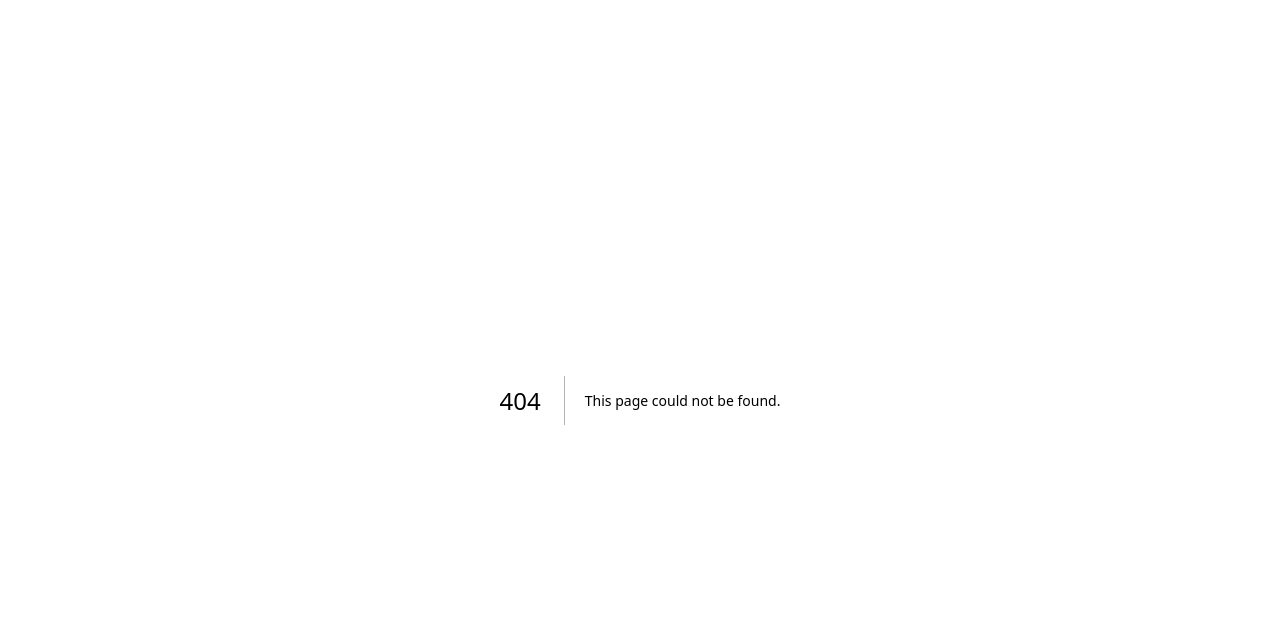
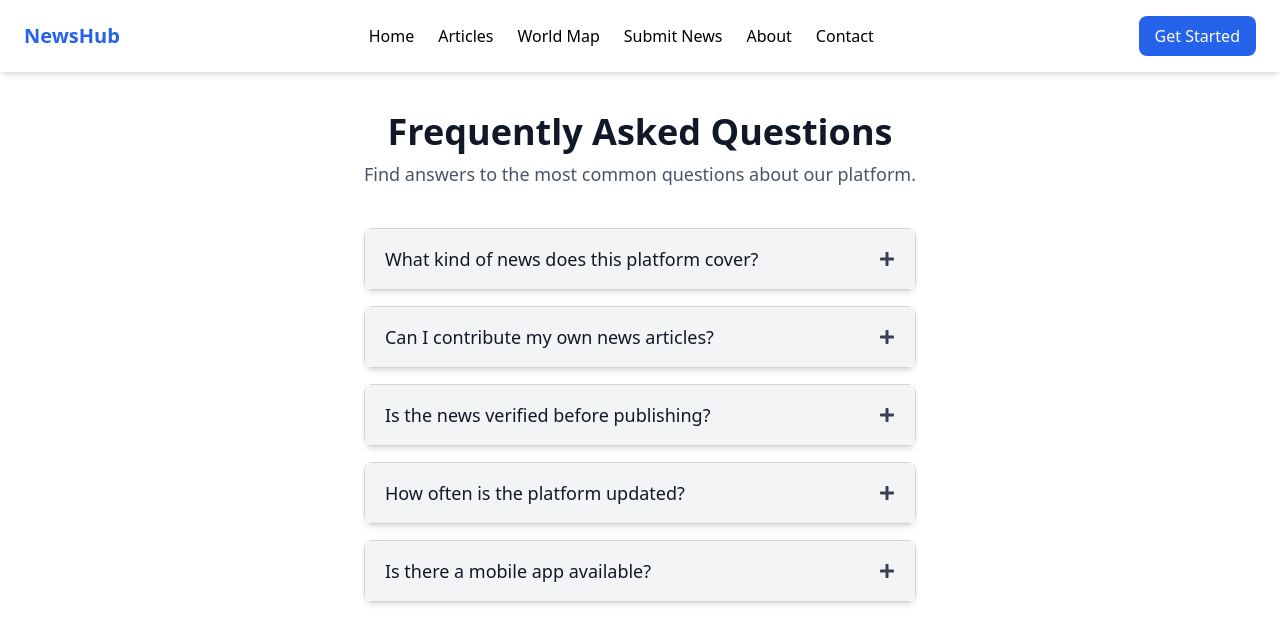
Before and after one commit to fabriceCODER/ukuri, a Next.js app in the folder frontend/: page /faq in a window 1280 px wide. Before the commit this address had no page. Shown: the top 644 px of the page. Built offline with nearby package versions, Linux system fonts and the light colour scheme.

Commit message:
feat: Added frequently asked questions page

```diff
--- /dev/null
+++ b/frontend/app/faq/page.tsx
@@ -0,0 +1,79 @@
+"use client";
+
+import { useState } from "react";
+import { motion } from "framer-motion";
+import { FaPlus, FaMinus } from "react-icons/fa";
+import Navbar from "@/components/layout/Navbar";
+import Footer from "@/components/layout/Footer";
+
+const faqData = [
+    {
+        question: "What kind of news does this platform cover?",
+        answer: "We cover news from all domains, including politics, technology, business, health, sports, and more. Our goal is to provide well-rounded, fact-based journalism."
+    },
+    {
+        question: "Can I contribute my own news articles?",
+        answer: "Yes! We encourage community-driven reporting. You can submit your news articles through the 'Submit News' section, and our editorial team will review them before publishing."
+    },
+    {
+        question: "Is the news verified before publishing?",
+        answer: "Absolutely. Our team ensures that all submitted articles go through a strict verification process to maintain credibility and accuracy."
+    },
+    {
+        question: "How often is the platform updated?",
+        answer: "Our platform is updated in real-time, ensuring that you get the latest and most relevant news as soon as it happens."
+    },
+    {
+        question: "Is there a mobile app available?",
+        answer: "Currently, we are working on a mobile app for iOS and Android to enhance your experience. Stay tuned for updates!"
+    }
+];
+
+const FAQPage = () => {
+    const [openIndex, setOpenIndex] = useState<number | null>(null);
+
+    const toggleFAQ = (index: number) => {
+        setOpenIndex(openIndex === index ? null : index);
+    };
+
+    return (
+        <section className="w-fit mx-auto my-28 px-6">
+            <Navbar/>
+            <h1 className="text-4xl font-bold text-center text-gray-900">Frequently Asked Questions</h1>
+            <p className="text-lg text-center text-gray-600 mt-2">Find answers to the most common questions about our platform.</p>
+
+            <div className="mt-10 space-y-4">
+                {faqData.map((faq, index) => (
+                    <motion.div
+                        key={index}
+                        initial={{ opacity: 0, y: 10 }}
+                        animate={{ opacity: 1, y: 0 }}
+                        transition={{ duration: 0.3, delay: index * 0.1 }}
+                        className="border border-gray-300 rounded-lg shadow-md"
+                    >
+                        <button
+                            onClick={() => toggleFAQ(index)}
+                            className="w-full flex justify-between items-center px-5 py-4 bg-gray-100 hover:bg-gray-200 transition"
+                        >
+                            <span className="text-lg font-medium text-gray-900">{faq.question}</span>
+                            {openIndex === index ? <FaMinus className="text-gray-700" /> : <FaPlus className="text-gray-700" />}
+                        </button>
+
+                        {openIndex === index && (
+                            <motion.div
+                                initial={{ opacity: 0, height: 0 }}
+                                animate={{ opacity: 1, height: "auto" }}
+                                transition={{ duration: 0.3 }}
+                                className="px-5 py-3 bg-white"
+                            >
+                                <p className="text-gray-700">{faq.answer}</p>
+                            </motion.div>
+                        )}
+                    </motion.div>
+                ))}
+            </div>
+        </section>
+    );
+};
+
+export default FAQPage;
```
